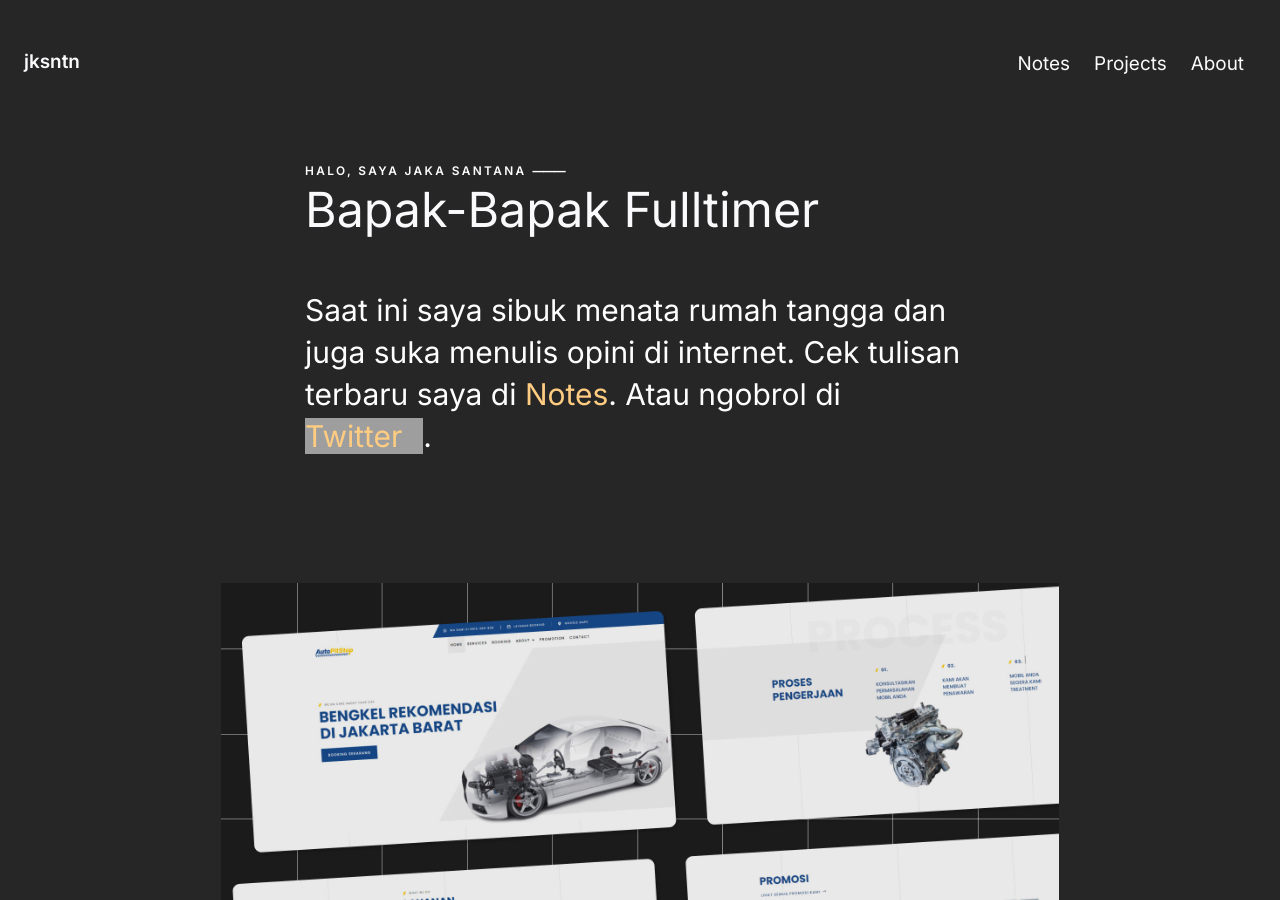
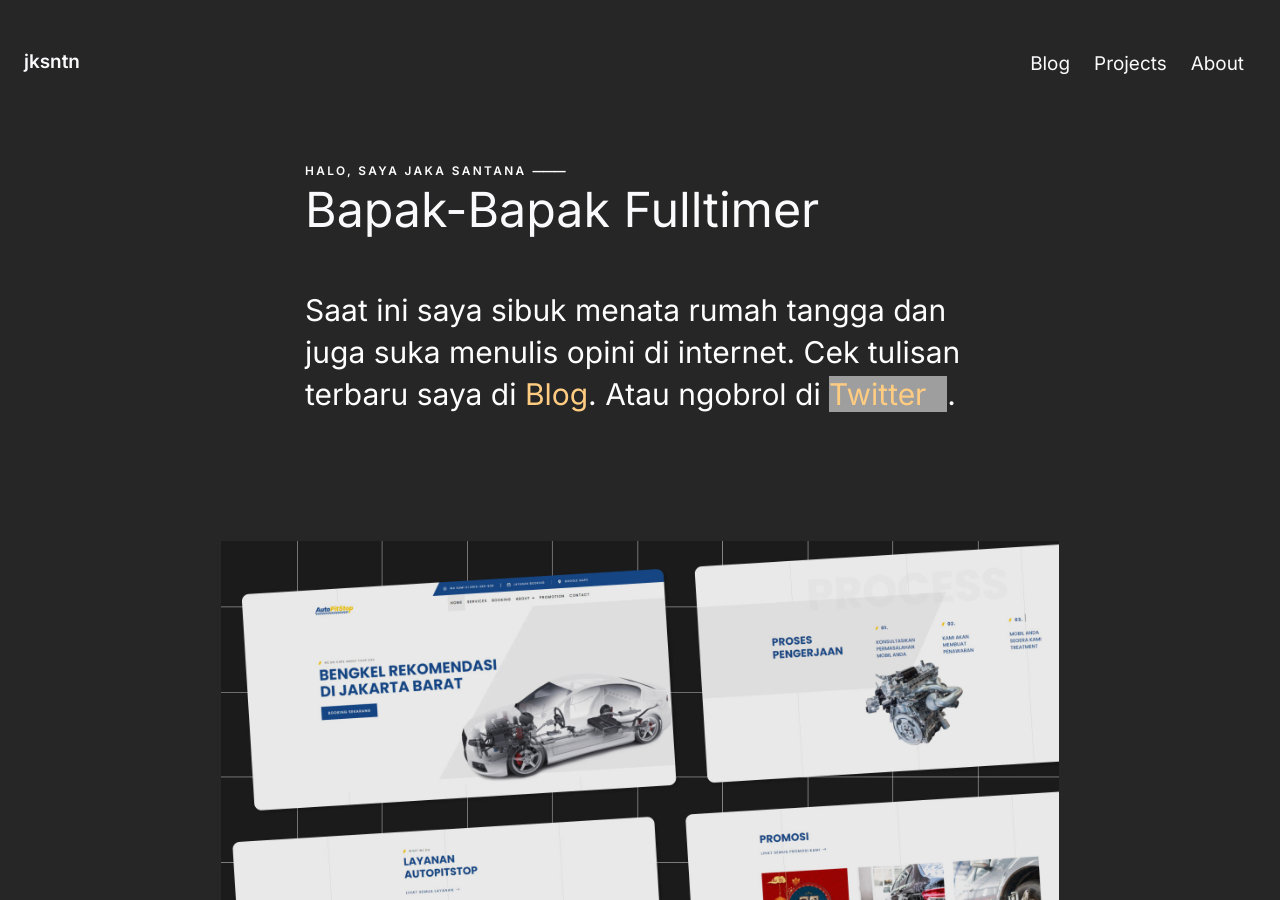
Before and after one commit to jksntn/little-garden, a Jekyll site: the page built from pages/index.md, in a window 1280 px wide and 900 px high. Built offline with Jekyll 4.4.1, drawn with Linux system fonts in a browser that asks for light colours; grey boxes are pictures that could not be loaded.

Commit message:
update noes to blog

```diff
--- a/_includes/Backlinks.html
+++ b/_includes/Backlinks.html
@@ -60,7 +60,7 @@
 {%- assign display_class = 'show' -%}
 {%- endif -%}
 <div class="related {{display_class}}" id="jekyll-seamless-backlinks">
-    <h5 class="meta-title centre-title">Links to this note</h5>
+    <h5 class="meta-title centre-title">Link to this posts</h5>
     <div class="related-wrapper">
         {%- for note in site.notes -%}
         {%- if note.url != page.url -%}
--- a/_includes/Feed.html
+++ b/_includes/Feed.html
@@ -36,7 +36,7 @@
     {%- if site.preferences.search.enabled -%}
         <!-- search bar -->
         <div class="block">
-            <input class="input is-medium" type="text" placeholder="Search notes.." id="search-input" autocomplete="off">
+            <input class="input is-medium" type="text" placeholder="Search.." id="search-input" autocomplete="off">
             <div id="search-results" class="search-results"></div>
         </div>
         <script type="text/javascript" src="{{ site.baseurl }}/assets/js/vendor/lunr.min.js"></script>
--- a/_includes/Homepage.html
+++ b/_includes/Homepage.html
@@ -3,7 +3,7 @@
     <div class="jumbo">Bapak-Bapak Fulltimer</div>
     <div class="home-sub-text">
         <h3>
-        Saat ini saya sibuk menata rumah tangga dan juga suka menulis opini di internet. Cek tulisan terbaru saya di <a href="{{'/notes' | relative_url}}">Notes</a>. Atau ngobrol di <a href="https://twitter.com/jksntn">Twitter</a>.
+        Saat ini saya sibuk menata rumah tangga dan juga suka menulis opini di internet. Cek tulisan terbaru saya di <a href="{{'/blog' | relative_url}}">Blog</a>. Atau ngobrol di <a href="https://twitter.com/jksntn">Twitter</a>.
         </h3>
     </div>
 </div>
--- a/_includes/Nav.html
+++ b/_includes/Nav.html
@@ -54,8 +54,8 @@
 
     <div id="navbarBasicExample" class="navbar-menu">
       <div class="navbar-start">
-        <a href="{{'/notes' | relative_url}}" class="navbar-item">
-          Notes
+        <a href="{{'/blog' | relative_url}}" class="navbar-item">
+          Blog
         </a>
         <a href="{{'/projects' | relative_url}}" class="navbar-item">
           Projects
```
Also changed, not shown: pages/notes.md (+2 -2 lines).
